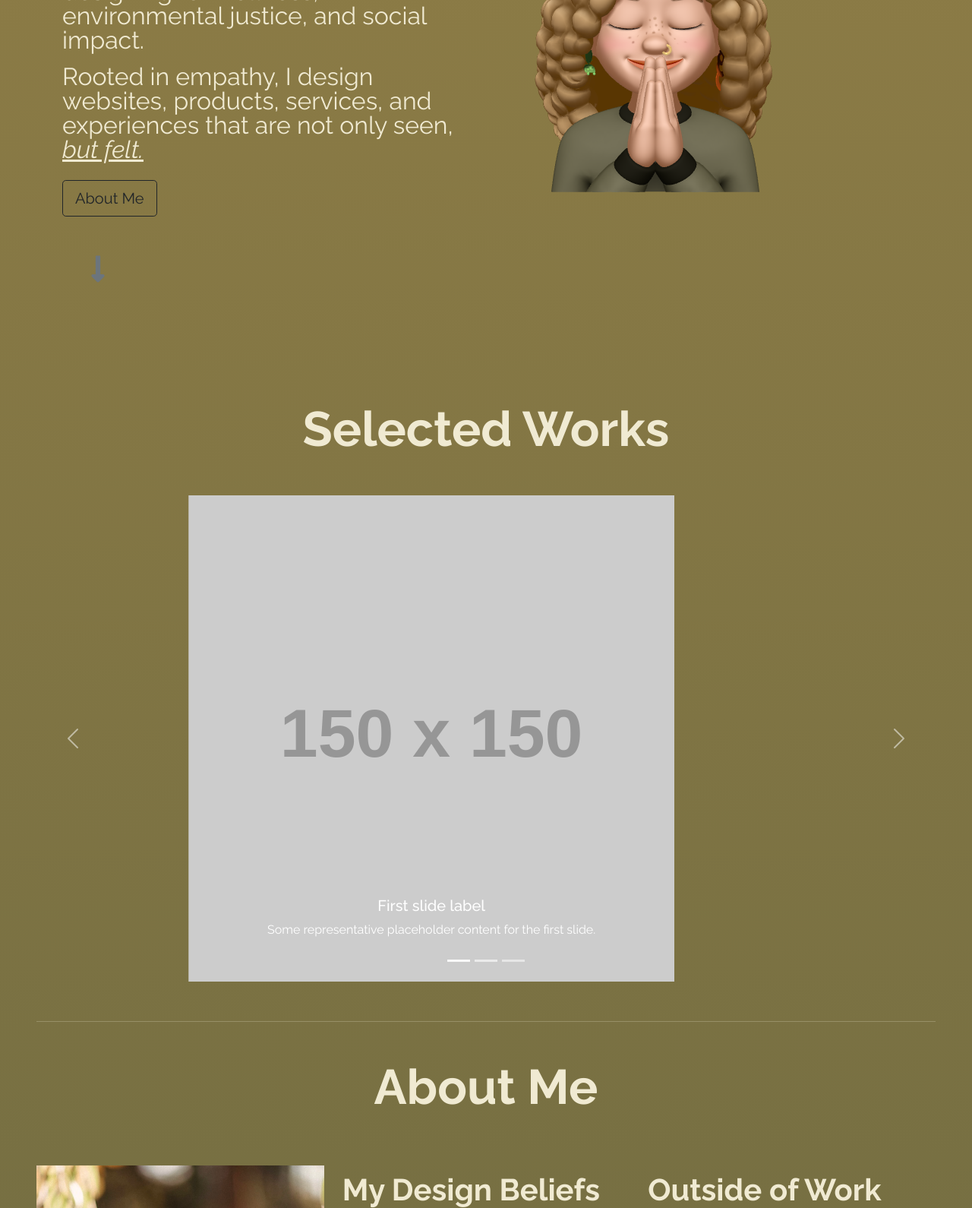
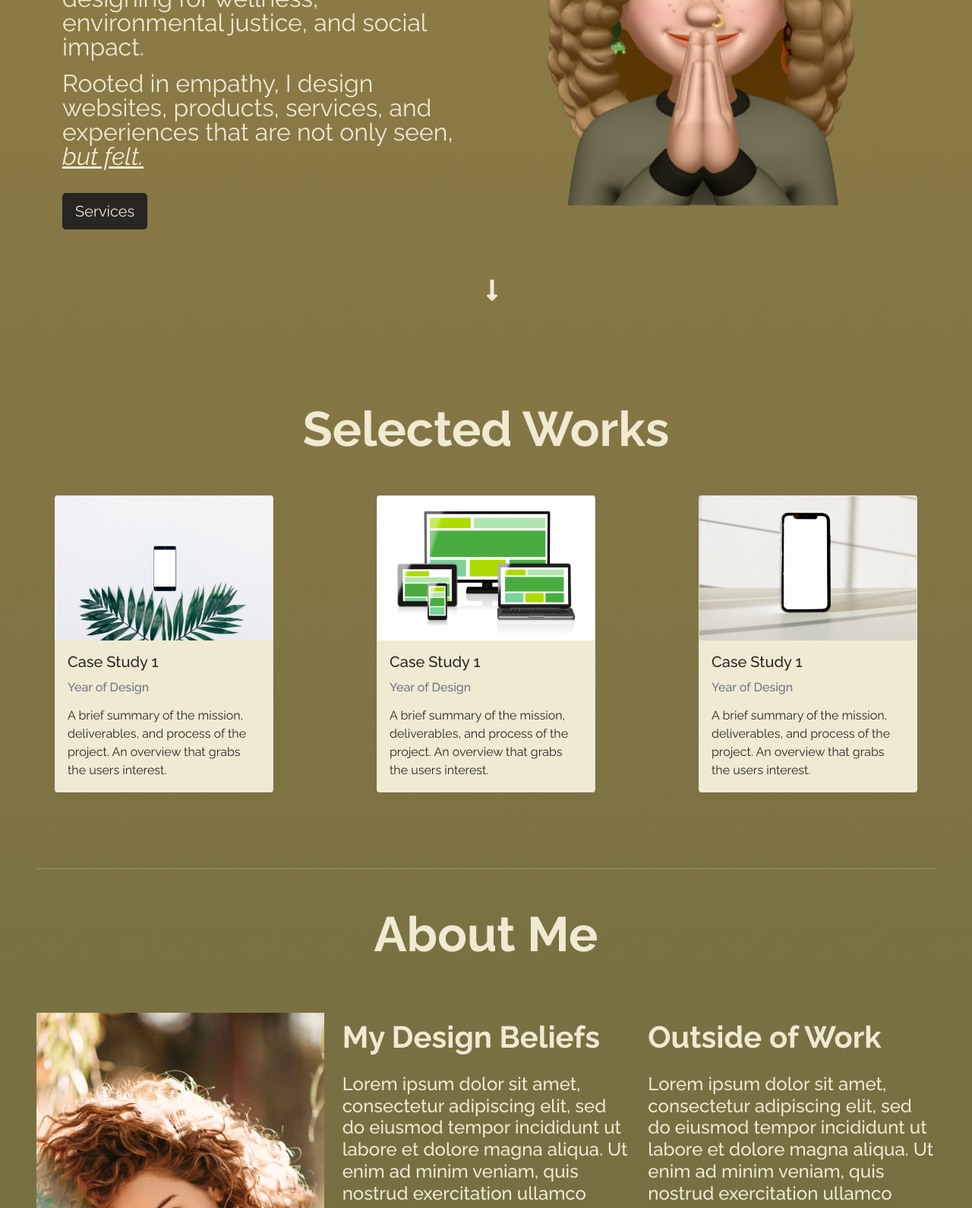
Before and after one commit to ginkoemdon/ginkoemdon.github.io, a plain HTML site: page index.html in a window 1280 px wide. Shown: the part 451-2041 px from the top of the page at 76% size. Drawn offline with nearby package versions, Linux system fonts and the light colour scheme; placeholder pictures from the web are drawn by us.

Commit message:
Adding Portfolio

```diff
--- a/css/main.css
+++ b/css/main.css
@@ -3,11 +3,13 @@
 --------------------------------------------------------------*/
 :root{
   --dark: #272623;
+  --light: #F0EAD2;
+  --brown: #8F7D46;
 }
 main {
   background-color: #8f7d46;
   background-image: linear-gradient(180deg, #8f7d46 0%, #6f6b41 66%);
-  color: #F0EAD2;
+  color: var(--light);
 }
 
 body,
@@ -18,7 +20,8 @@ nav {
 }
 
 #menu-icon {
-  color: #F0EAD2;
+  color: var(--dark);
+  background-color: var(--light);
 }
 
 .bg-dark {
@@ -27,8 +30,11 @@ nav {
 }
 
 .navbar-toggler-icon{
-  color:color: #F0EAD2
+  color: #F0EAD2;
+  border: var(--light);
+  text-decoration: var(--light);
 }
+
 a {
   text-decoration: none;
   color: #F0EAD2;
@@ -37,9 +43,67 @@ a {
 a i {
   padding-left: 0.5em;
 }
+/* Making all images responsive*/
+img{
+  width: 100%;
+  height: auto;
+}
+
+/*--------------------------------------------------------------
+# Button Styling
+--------------------------------------------------------------*/
+.btn{
+background-color: var(--dark);
+color: var(--light);
+}
+
+.btn:hover {
+	transition: 0.3s;
+  /* Font color */
+	color:var(--dark);
+  border-color:var(--light);
+  background-color: var(--light);
+}
+
+/* Hover State for Links */
+a:hover {
+	transition: 0.3s;
+	color:#666B46;
+}
+
+.btn-outline-light{
+  color: var(--light);
+  border-color: var(--light);
+
+}
 
 
+.btn-outline-light:hover{
+  background-color: var(--light);
+
+}
 /*--------------------------------------------------------------
+# Cards
+--------------------------------------------------------------*/
+.card-body{
+  color: var(--dark);
+  background-color: var(--light);
+}
+
+.card-link{
+  color: var(--dark);
+}
+
+.form-control{
+  background-color: var(--light);
+  border: var(--dark);
+}
+
+.form-control:active:after{
+  background-color: var(--light);
+}
+/*-----------
+---------------------------------------------------
                              ANIMATIONS
 --------------------------------------------------------------*/
 
--- a/index.html
+++ b/index.html
@@ -97,19 +97,14 @@
       </div>
     </nav>
 
-
-    <!-- other -->
-
   </header>
-
+ <!--MAIN WRAPPER STARTS-->
   <main>
-    <!--MAIN CONTAINER STARTS-->
-
     <!--===========================================================
       # Landing Page Banner
       ============================================================-->
     <section id="home" class="pt-5 pb-1 mt-0 align-items-center d-flex "
-      style="min-height: 100vh; background-size: cover; background-image: url();">
+      style="min-height: 100vh;">
       <div class="container">
         <div class="row  justify-content-start align-items-center d-flex  h-100 ">
           <div class="col-12 col-md-6  h-50 ">
@@ -117,22 +112,22 @@
             <p class="lead fs-2 lh-1 mb-3 mt-4"> <strong class="fw-bold  ">UX/UI Deisgner</strong>, focused on
               designing for wellness, environmental justice, and social impact.
             </p>
-            <!-- Insert Typing Animation -->
             <p class="lead fs-2 lh-1 mb-3">
               Rooted in empathy, I design websites, products, services, and experiences that are not only seen,
               <u><em>but felt.</em> </u>
             </p>
             <p class="">
-              <a href="#" class="btn btn-outline-dark btn-round m-2 ms-0  btn-lg ">About Me</a>
+              <a href="#services" class="btn btn-outline-dark btn-round mx-2 ms-0 btn-lg mt-3">Services</a>
             </p>
-            <div class="btn-container-wrapper p-relative d-block  zindex-1">
-              <a class="btn btn-link btn-lg   mt-md-3 mb-4 scroll align-self-center text-light" href="#section-1">
-                <i class="fas fa-2x fa-long-arrow-alt-down text-secondary"></i>
-              </a>
-            </div>
           </div>
-          <div class="col-6 justify-content-start align-items-center d-flex  h-100">
+
+          <div class="col-6 justify-content-start align-items-center d-flex">
             <img src="./assets/images/memoji.png" alt="memoji of Ginko in with hands in gratitude prayer">
+          </div>
+          <div class="btn-container-wrapper p-relative d-block  zindex-1 text-center mt-5">
+            <a  id="scroll" class=" mt-md-3 mb-4 scroll align-self-center" href="#portfolio">
+              <i class="fas fa-2x fa-long-arrow-alt-down "></i>
+            </a>
           </div>
         </div>
       </div>
@@ -142,52 +137,47 @@
     <!--===========================================================
       # Portfolio
       ================================================================-->
-    <section id="portfolio" class="pt-5 pb-1 mt-0 align-items-center"
-      style="min-height: 100vh; background-size: cover; background-image: url();">
+    <section id="portfolio" class="pt-5 pb-1 mt-0 mx-3 align-items-center">
       <h1 class="display-3 fw-bold text-center m-5">Selected Works</h1>
-      <div id="carouselExampleCaptions" class="carousel slide " data-bs-ride="carousel">
-        <div class="carousel-indicators">
-          <button type="button" data-bs-target="#carouselExampleCaptions" data-bs-slide-to="0" class="active"
-            aria-current="true" aria-label="Slide 1"></button>
-          <button type="button" data-bs-target="#carouselExampleCaptions" data-bs-slide-to="1"
-            aria-label="Slide 2"></button>
-          <button type="button" data-bs-target="#carouselExampleCaptions" data-bs-slide-to="2"
-            aria-label="Slide 3"></button>
+      <div class="row ">
+         <!-- Cards will display 1 per row on mobile and tablet, and 3 in a row on desktop. -->
+      <!-- CARD 1 -->
+      <div class="col-sm-10 col-md-12 col-lg-4 mb-5">
+      <div class="card mx-auto" style="width: 18rem;">
+        <img src="./assets/images/1.png" class="card-img-top img-fluid" alt="App Design Mockup">
+        <div class="card-body">
+          <h5 class="card-title mb-3">Case Study 1</h5>
+          <h6 class="card-subtitle mb-3 text-muted">Year of Design</h6>
+          <p class="card-text">A brief summary of the mission, deliverables, and process of the project. An overview that grabs the users interest. </p>
+          <!-- <a href="#" class="card-link text-muted justify-content-center">See More</a> -->
         </div>
-        <div class="carousel-inner">
-          <div class="carousel-item active">
-            <img src="https://via.placeholder.com/150" class="d-block vh-50 w-50 h-auto m-auto" alt="...">
-            <div class="carousel-caption d-none d-md-block">
-              <h5>First slide label</h5>
-              <p>Some representative placeholder content for the first slide.</p>
-            </div>
-          </div>
-          <div class="carousel-item">
-            <img src="https://via.placeholder.com/150" class="d-block w-50 h-auto m-auto" alt="...">
-            <div class="carousel-caption d-none d-md-block">
-              <h5>Second slide label</h5>
-              <p>Some representative placeholder content for the second slide.</p>
-            </div>
-          </div>
-          <div class="carousel-item">
-            <img src="https://via.placeholder.com/150" class="d-block w-50 h-auto m-auto" alt="...">
-            <div class="carousel-caption d-none d-md-block">
-              <h5>Third slide label</h5>
-              <p>Some representative placeholder content for the third slide.</p>
-            </div>
-          </div>
+      </div>
+    </div>
+      <!-- CARD 2 -->
+      <div class="col-sm-12 col-md-12 col-lg-4 mb-5 mx-auto">
+      <div class="card mx-auto" style="width: 18rem;">
+        <img src="./assets/images/3.png" class="card-img-top img-fluid" alt="Web Design Mockup">
+        <div class="card-body">
+          <h5 class="card-title mb-3">Case Study 1</h5>
+          <h6 class="card-subtitle mb-3 text-muted">Year of Design</h6>
+          <p class="card-text">A brief summary of the mission, deliverables, and process of the project. An overview that grabs the users interest. </p>
+          <!-- <a href="#" class="card-link text-muted justify-content-center">See More</a> -->
         </div>
-        <button class="carousel-control-prev" type="button" data-bs-target="#carouselExampleCaptions"
-          data-bs-slide="prev">
-          <span class="carousel-control-prev-icon" aria-hidden="true"></span>
-          <span class="visually-hidden">Previous</span>
-        </button>
-        <button class="carousel-control-next" type="button" data-bs-target="#carouselExampleCaptions"
-          data-bs-slide="next">
-          <span class="carousel-control-next-icon" aria-hidden="true"></span>
-          <span class="visually-hidden">Next</span>
-        </button>
       </div>
+    </div>
+      <!-- CARD 3 -->
+      <div class="col-sm-12 col-md-12 col-lg-4">
+      <div class="card mx-auto" style="width: 18rem;">
+        <img src="./assets/images/4.png" class="card-img-top img-fluid" alt="App Design Mockup">
+        <div class="card-body">
+          <h5 class="card-title mb-3">Case Study 1</h5>
+          <h6 class="card-subtitle mb-3 text-muted">Year of Design</h6>
+          <p class="card-text">A brief summary of the mission, deliverables, and process of the project. An overview that grabs the users interest. </p>
+          <!-- <a href="#" class="card-link text-muted justify-content-center">See More</a> -->
+        </div>
+      </div>
+      </div>
+    </div>
     </section>
     <!-- =======End Portfolio Section ======= -->
     <hr class="m-5">
@@ -254,7 +244,7 @@
       <div class="position-relative overflow-hidden text-center">
         <div class="col-md-6  mx-auto ">
           <h1 class="display-6">I am here for you!</h1>
-          <p class="lead h4">I am here for you! Wherever you are in your brands journey: whether that
+          <p class="lead h4 mx-l-0 mx-4">Wherever you are in your brands journey: whether that
             be years into your venture, or just starting out, I will meet you where you are at and build from there.</p>
         </div>
       </div>
@@ -272,7 +262,7 @@
             <p>Lorem ipsum dolor sit amet, consectetur adipiscing elit.
               Suspendisse cursus erat sed sem sagittis cursus.</p>
             <p>
-              <a class="btn btn-md btn-outline-primary mt-2" href="#" role="button">View details</a>
+              <a class="btn btn-md btn-outline-light mt-2" href="#" role="button">View details</a>
             </p>
           </div>
           <div class="col-md-3 col-feature">
@@ -283,7 +273,7 @@
             <p>Lorem ipsum dolor sit amet, consectetur adipiscing elit.
               Suspendisse cursus erat sed sem sagittis cursus.</p>
             <p>
-              <a class="btn btn-md btn-outline-primary mt-2" href="#" role="button">View details</a>
+              <a class="btn btn-md btn-outline-light mt-2" href="#" role="button">View details</a>
             </p>
           </div>
           <div class="col-md-3 col-feature">
@@ -294,7 +284,7 @@
             <p>Lorem ipsum dolor sit amet, consectetur adipiscing elit.
               Suspendisse cursus erat sed sem sagittis cursus.</p>
             <p>
-              <a class="btn btn-md btn-outline-primary mt-2" href="#" role="button">View details</a>
+              <a class="btn btn-md btn-outline-light mt-2" href="#" role="button">View details</a>
             </p>
           </div>
           <div class="col-md-3 col-feature">
@@ -306,7 +296,7 @@
             <p>Lorem ipsum dolor sit amet, consectetur adipiscing elit.
               Suspendisse cursus erat sed sem sagittis cursus.</p>
             <p>
-              <a class="btn btn-md btn-outline-primary mt-2" href="#" role="button">View details</a>
+              <a class="btn btn-md btn-outline-light mt-2" href="#" role="button">View details</a>
             </p>
           </div>
         </div>
```
Also changed, not shown: assets/images/1.png (added), assets/images/2.png (added), assets/images/3.png (added), assets/images/4.png (added).
